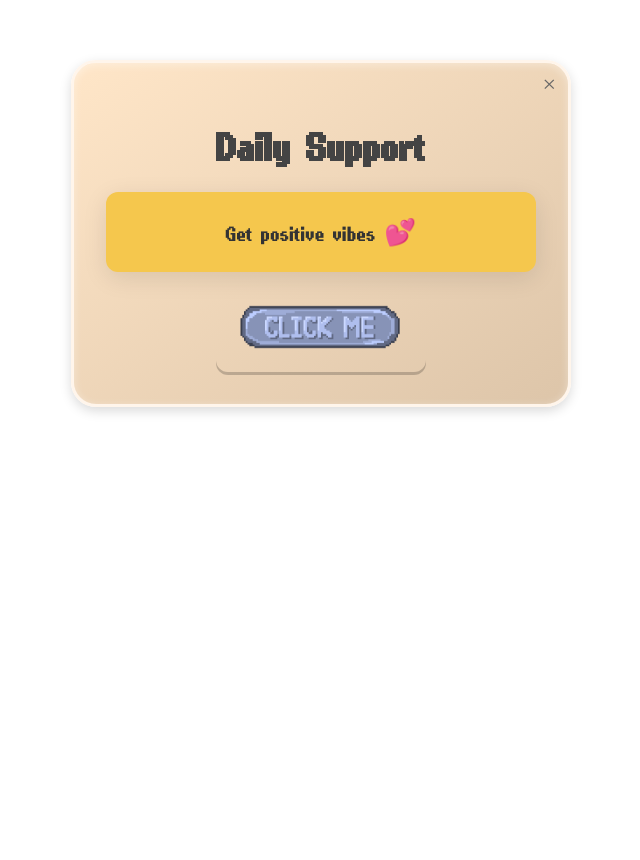
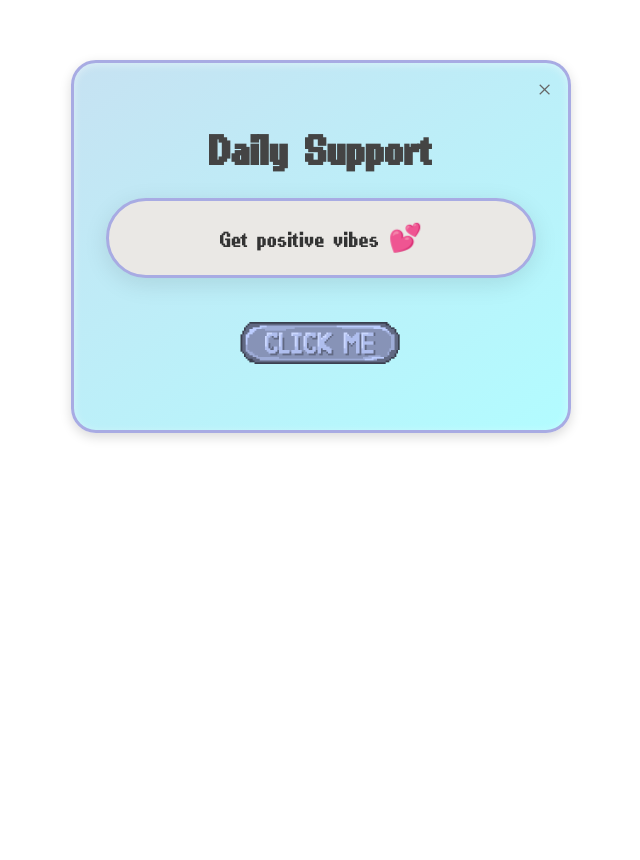
Before and after one commit to 68070264/StorySpace, a Flask app: page /openbotton in a window 1280 px wide. Shown: the whole page, without its empty margins (319-959 px from the left). Run offline with Flask 3, Linux system fonts and the light colour scheme.

Commit message:
bottle deco

```diff
--- a/static/style.css
+++ b/static/style.css
@@ -567,10 +567,14 @@
 }
 #clockModal .close-button:hover { color: #000; }
 
+/* ---------- ปรับเฉพาะ popup bottle ---------- */
+#bottleModal {
+  background: transparent !important; /* เอา overlay ดำเทาออก */
+}
 
-/* ---------- POPUP BOTTLE (แค่กันoverride)---------- */
 #bottleModal .modal-content {
-    background: transparent !important;
-    box-shadow: none !important;
-    border: none !important;
+  background: transparent !important;
+  box-shadow: none !important;
+  border: none !important;
+  padding: 0 !important;
 }
--- a/templates/openbotton.html
+++ b/templates/openbotton.html
@@ -10,14 +10,20 @@
   <style>
     body {
       font-family: 'PixelFont';
-      font-size: 1.5rem;
+      font-size: 1.6rem;
       background: transparent; /* โปร่งใสเวลาอยู่ใน popup */
       text-align: center;
     }
 
-    /* พื้นหลัง popup ของ openbottle เท่านั้น */
+    /* ซ่อนปุ่ม X ด้านนอกเฉพาะ popup bottle */
+    #bottleModal > .modal-content > .close-button {
+      display: none !important;
+    }
+
+
+    /* กล่องหลักของ popup */
     #bottle-controller {
-      background: linear-gradient(145deg, #ffe6c8, #DDC5A9);
+      background: linear-gradient(145deg, #c6e2f2, #b2fcff);
       border-radius: 25px;
       box-shadow:
         0 4px 12px rgba(0, 0, 0, 0.15),
@@ -28,7 +34,7 @@
       max-width: 500px;
       margin: 60px auto;
       color: #444;
-      border: 3px solid #fff5eb;
+      border: 3px solid #a8abe3;
       backdrop-filter: blur(6px);
     }
 
@@ -37,8 +43,8 @@
       color: #444;
     }
 
-    /* ปุ่มเป็นรูป */
-    #bottle-controller #getQuoteBtn {
+    /* ปุ่มรูปภาพ */
+    #getQuoteBtn {
       background-color: transparent;
       background-image: url("{{ url_for('static', filename='IMG_4057.PNG') }}");
       background-size: cover;
@@ -51,36 +57,49 @@
       margin: 10px auto 0 auto;
       display: block;
       width: 210px;
-      height: 90px;
+      height: 110px;
     }
 
-    #bottle-controller #getQuoteBtn:active {
+    #getQuoteBtn:active {
       transform: scale(0.95);
     }
 
     /* กล่องข้อความ */
-    #bottle-controller #quoteBox {
+    #quoteBox {
       margin-top: 20px;
-      padding: 20px;
-      border-radius: 12px;
-      background: #F5C74D;
+      padding: 10px;
+      border-radius: 80px;
+      background: #eae8e5;
       box-shadow: 0 6px 25px rgba(0, 0, 0, 0.1);
-      font-size: 1.6rem;
+      font-size: 1.7rem;
       color: #333;
       display: flex;
       align-items: center;
       justify-content: center;
       min-height: 80px;
+      border: 3px solid #a8abe3;
     }
 
-    /* ลบพื้นหลังเฉพาะ popup ของ openbottle */
-    #bottle-controller #bottleModal,
-    #bottle-controller .modal-content,
-    #bottle-controller .popup-container {
-      background: transparent !important;
+    /* ปุ่มปิด (อยู่ในกล่อง) */
+    .close-button {
+      position: absolute;
+      top: 12px;
+      right: 16px;
+      font-size: 26px;
+      color: #666;
+      cursor: pointer;
+    }
+
+    .close-button:hover {
+      color: #000;
+    }
+
+    /* ลบเงาปุ่มเฉพาะของ bottle */
+    #bottle-controller button,
+    #bottle-controller #getQuoteBtn {
       box-shadow: none !important;
-      border: none !important;
     }
+
   </style>
 
 </head>
@@ -88,12 +107,26 @@
 <body>
   <div id="bottle-controller">
     <span class="close-button">&times;</span> <!-- ปุ่ม X -->
-    <h1> Daily Support </h1>
+    <h1>Daily Support</h1>
 
     <div id="quoteBox">Get positive vibes 💕</div>
 
     <button id="getQuoteBtn"></button>
   </div>
+
+  <script>
+    // ✅ ปิด popup bottle เมื่อกด X
+    document.addEventListener("click", (e) => {
+      if (e.target.classList.contains("close-button")) {
+        // หา modal ที่ครอบอยู่ (บรรจุ openbottle.html)
+        const modal = window.parent.document.querySelector("#bottleModal");
+        if (modal) {
+          modal.style.display = "none";
+          window.parent.document.body.style.overflow = "";
+        }
+      }
+    });
+  </script>
 </body>
 
 </html>
```
Also changed, not shown: static/script.js (+12 -0 lines).
